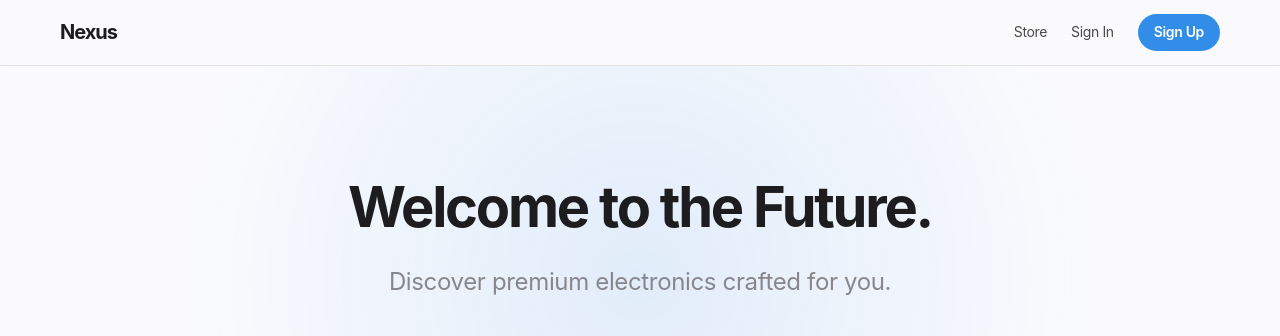
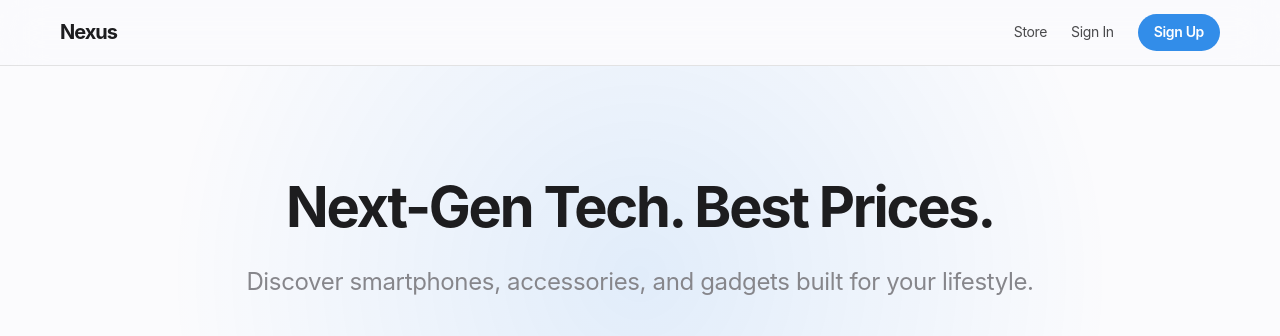
Before and after one commit to Bornil-html/dropshiper, a website: page index.html in a window 1280 px wide. Shown: the top 336 px of the page. Drawn offline with Linux system fonts and the light colour scheme; no server answers.

Commit message:
Update homepage hero section text

```diff
--- a/index.html
+++ b/index.html
@@ -1,11 +1,13 @@
 <!DOCTYPE html>
 <html lang="en">
+
 <head>
   <meta charset="UTF-8">
   <meta name="viewport" content="width=device-width, initial-scale=1.0">
   <title>Nexus - Premium Tech Store</title>
   <link rel="stylesheet" href="/css/main.css">
 </head>
+
 <body>
   <nav>
     <div class="nav-container">
@@ -17,8 +19,8 @@
   </nav>
 
   <section class="hero fade-in">
-    <h1>Welcome to the Future.</h1>
-    <p>Discover premium electronics crafted for you.</p>
+    <h1>Next-Gen Tech. Best Prices.</h1>
+    <p>Discover smartphones, accessories, and gadgets built for your lifestyle.</p>
     <div>
       <a href="/products.html" class="button">Shop Now</a>
       <a href="#featured" class="button secondary" style="margin-left: 10px;">Explore</a>
@@ -76,4 +78,5 @@
     loadFeatured();
   </script>
 </body>
+
 </html>
```
